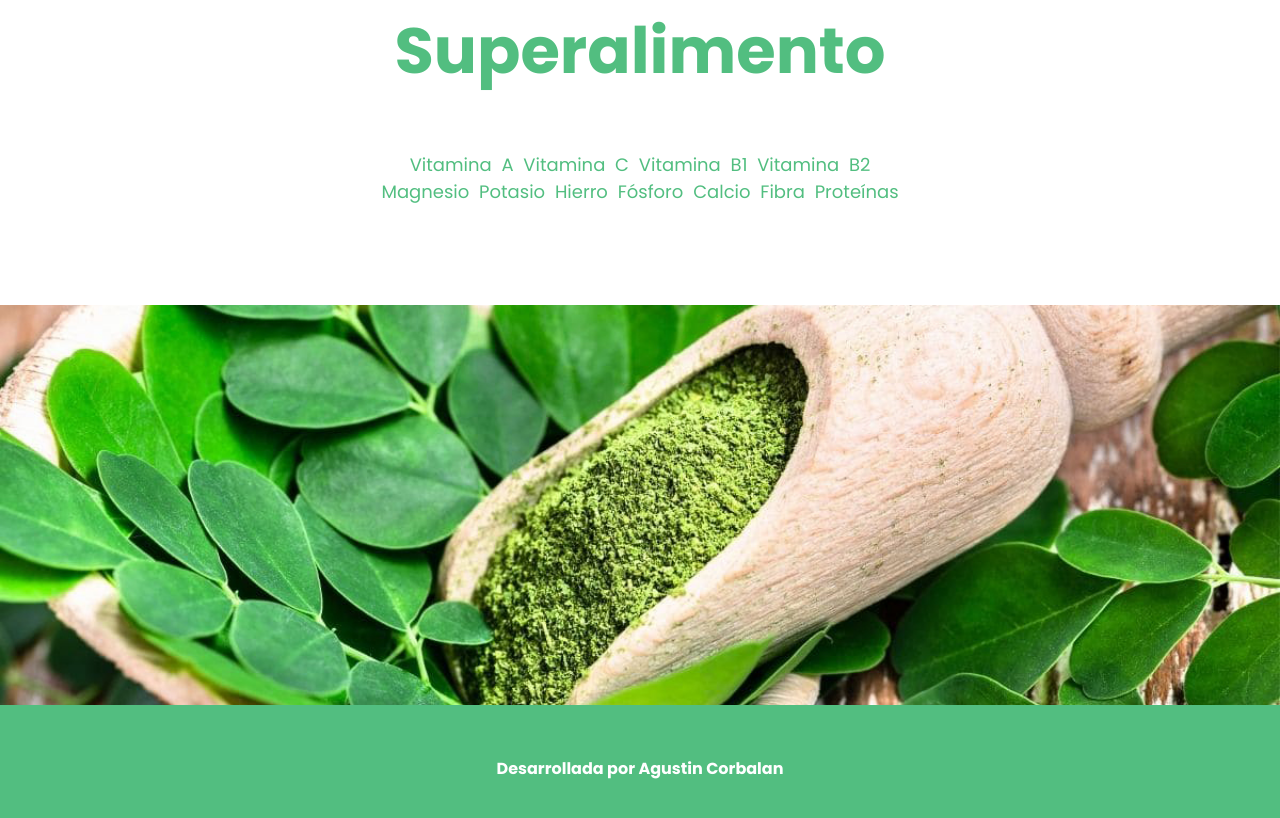
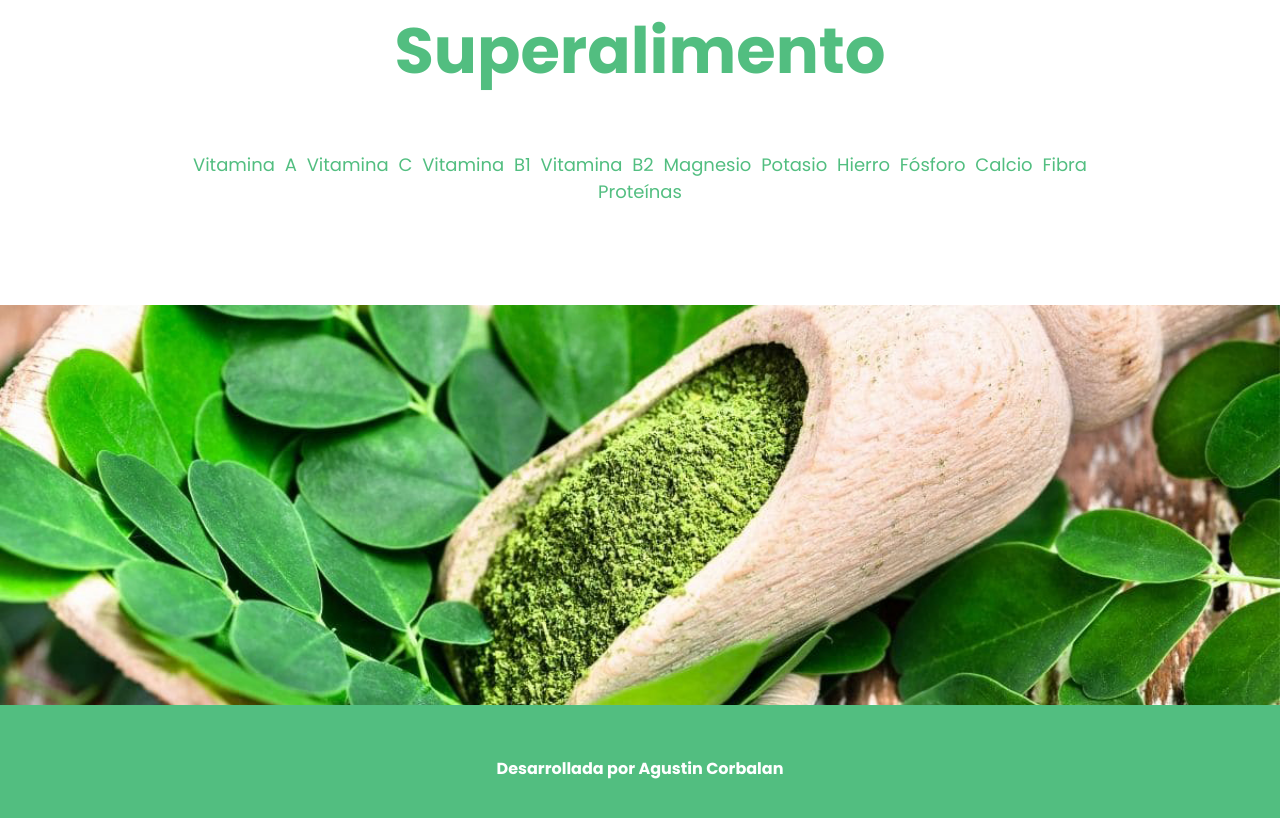
Before and after one commit to lillocorba/moringa-arbol-de-la-vida, a website: page index.html in a window 1280 px wide. Shown: the part 3167-3985 px from the top of the page. Drawn offline with Linux system fonts and the light colour scheme.

Commit message:
Computadora grande OK

```diff
--- a/index.html
+++ b/index.html
@@ -176,7 +176,7 @@
                 <h2>Superalimento</h2>
             </div>
         </div>
-        <p class="superalimento__vitaminas">Vitamina A Vitamina C Vitamina B1 Vitamina B2 <br>
+        <p class="superalimento__vitaminas">Vitamina A Vitamina C Vitamina B1 Vitamina B2
             Magnesio Potasio Hierro Fósforo Calcio Fibra Proteínas</p>
     </section>
 
```
